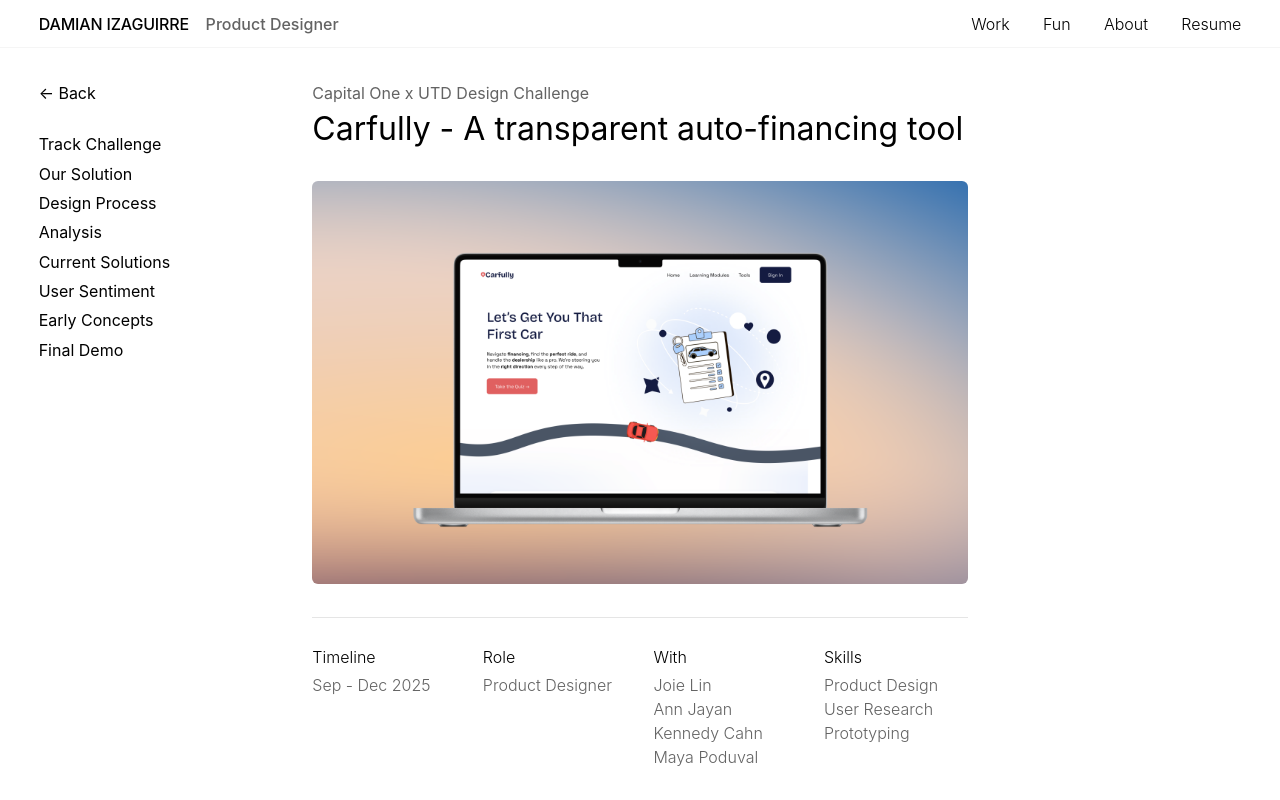
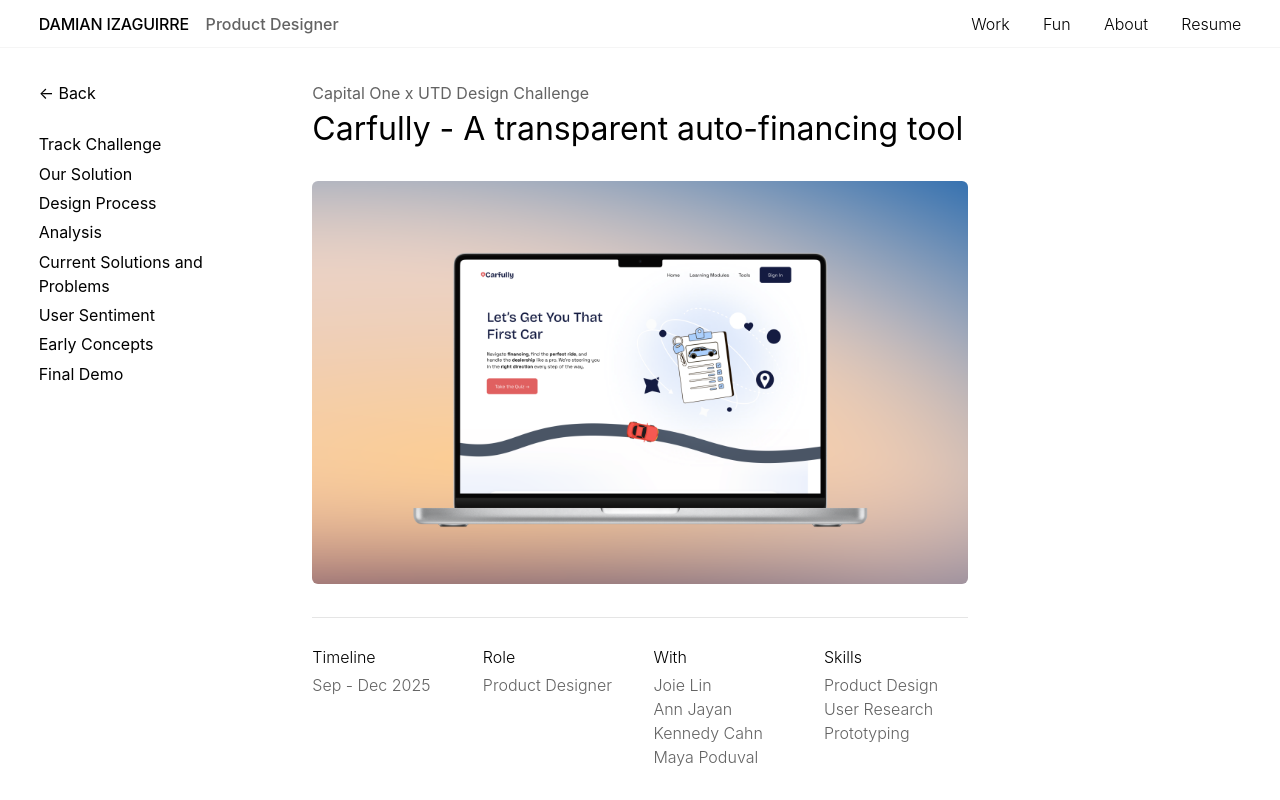
Before and after one commit to damianizaguirre/2026-Portfolio, a Next.js app: page /case-study/carfully in a window 1280 px wide. Shown: the top 800 px of the page. Built offline with nearby package versions, Linux system fonts and the light colour scheme.

Commit message:
Update sidebar nav label to match Figma across all case studies
Changed 'Current Solutions' to 'Current Solutions and Problems'
in all three case study sidebar navigations to match the Figma
design exactly.

Co-authored-by: Damian Izaguirre <damianizaguirre@users.noreply.github.com>

```diff
--- a/src/app/case-study/carfully/page.tsx
+++ b/src/app/case-study/carfully/page.tsx
@@ -7,7 +7,7 @@ const sideNav = [
   { label: "Our Solution", href: "#solution" },
   { label: "Design Process", href: "#process" },
   { label: "Analysis", href: "#analysis" },
-  { label: "Current Solutions", href: "#current-solutions" },
+  { label: "Current Solutions and Problems", href: "#current-solutions" },
   { label: "User Sentiment", href: "#sentiment" },
   { label: "Early Concepts", href: "#concepts" },
   { label: "Final Demo", href: "#demo" },
--- a/src/app/case-study/cbre/page.tsx
+++ b/src/app/case-study/cbre/page.tsx
@@ -7,7 +7,7 @@ const sideNav = [
   { label: "Our Solution", href: "#solution" },
   { label: "Design Process", href: "#process" },
   { label: "Analysis", href: "#analysis" },
-  { label: "Current Solutions", href: "#current-solutions" },
+  { label: "Current Solutions and Problems", href: "#current-solutions" },
   { label: "User Sentiment", href: "#sentiment" },
   { label: "Early Concepts", href: "#concepts" },
   { label: "Final Demo", href: "#demo" },
--- a/src/app/case-study/sancorda/page.tsx
+++ b/src/app/case-study/sancorda/page.tsx
@@ -7,7 +7,7 @@ const sideNav = [
   { label: "Our Solution", href: "#solution" },
   { label: "Design Process", href: "#process" },
   { label: "Analysis", href: "#analysis" },
-  { label: "Current Solutions", href: "#current-solutions" },
+  { label: "Current Solutions and Problems", href: "#current-solutions" },
   { label: "User Sentiment", href: "#sentiment" },
   { label: "Early Concepts", href: "#concepts" },
   { label: "Final Demo", href: "#demo" },
```
